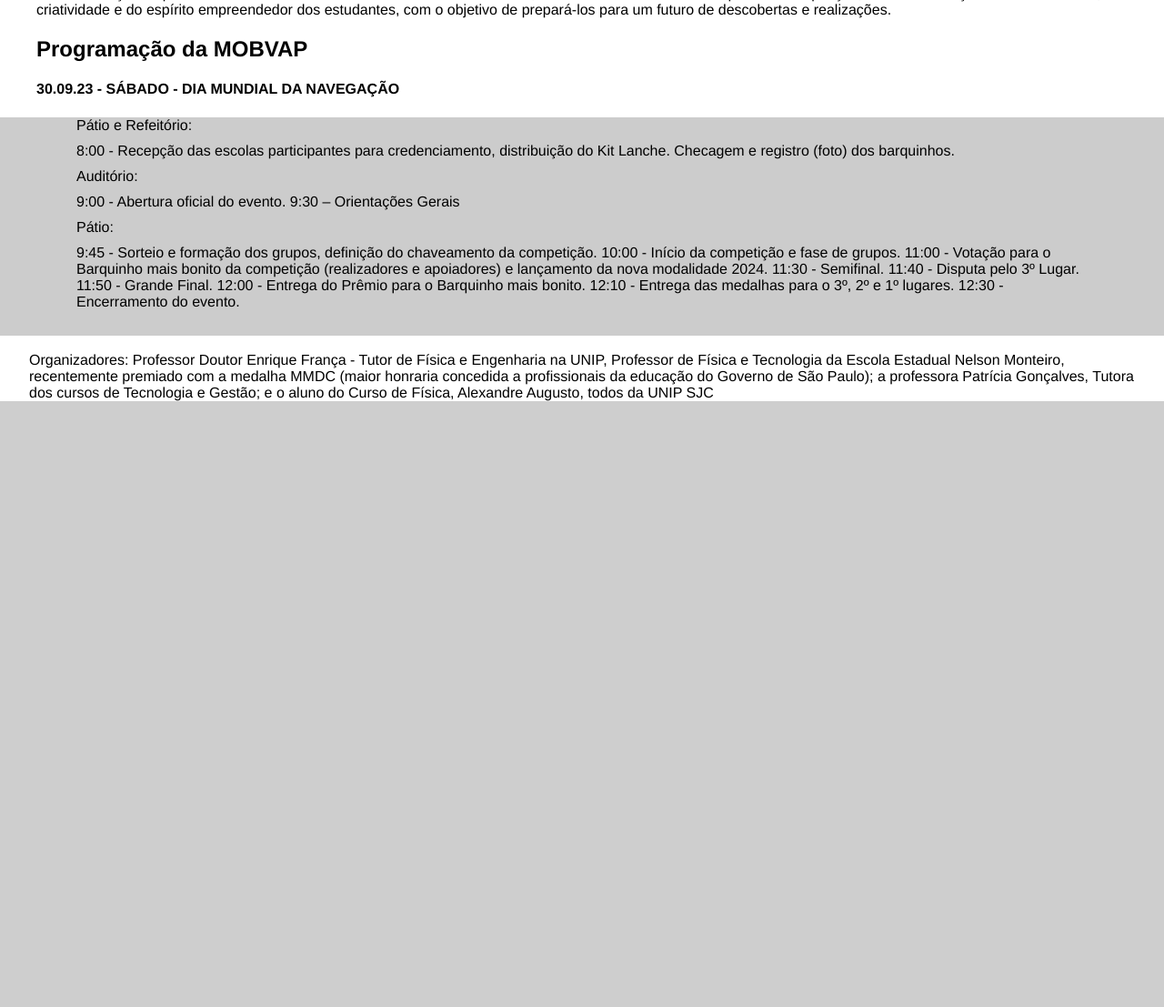
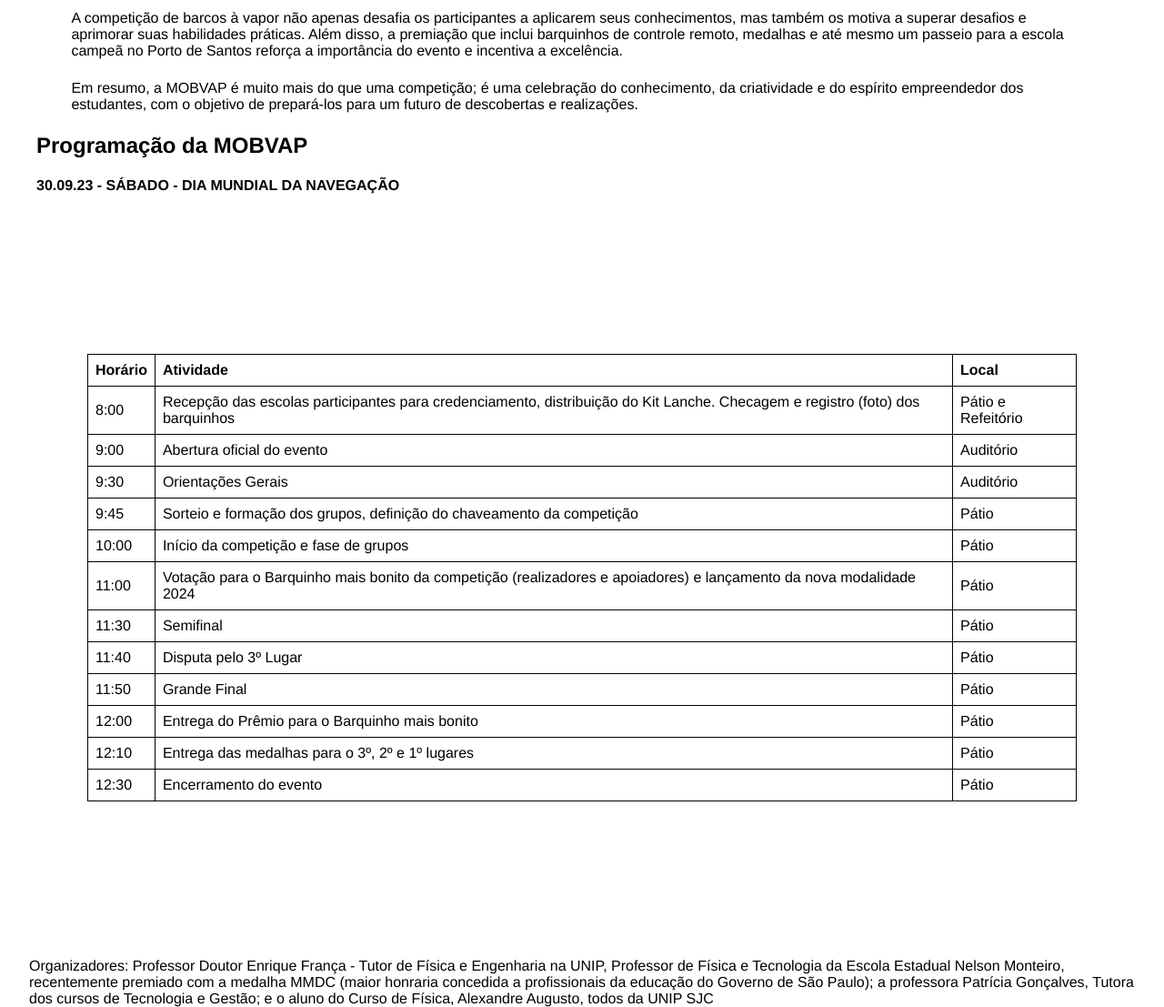
Before and after one commit to leticiacarvalho04/MOBVAP, a Flask app: page / in a window 1280 px wide. Shown: the part 362-1469 px from the top of the page at 91% size. Before the commit the page ends 803 px from the top, so only its background shows below. Run offline with Flask 3, Linux system fonts and the light colour scheme.

Commit message:
colocando a tabela

```diff
--- a/static/css/style.css
+++ b/static/css/style.css
@@ -77,22 +77,32 @@ h1{
 }
 
 .sobre {
-    display: flex;
     padding: 0 40px;
-    margin: 0 auto;
+    margin: 0 3%;
+}
+
+.sobre p{
+    margin-bottom: 2%;
 }
 
 .programacao{
-    background-color: #ccc;
-    width: 100%;
-    height: 30vh;
+    display: flex;
+    justify-content: center;
+    align-items: center;
+    height: 100vh;
+    margin: 0;
+    padding: 0;
 }
 
-.programacao p{
-    width: 90vw;
-    padding: 0 20px;
-    margin: 10px auto;
-    justify-content: center;
+table {
+    border-collapse: collapse;
+    width: 85%;
+}
+
+th, td {
+    border: 1px solid black;
+    padding: 8px;
+    text-align: left;
 }
 
 .organizadores{
--- a/templates/home.html
+++ b/templates/home.html
@@ -3,47 +3,104 @@
 {% block content %}
     <h1>Seja bem vindo(a)!</h1>
     <div class="sobre">
+        <p>
             O objetivo principal da MOBVAP 2023 é promover a educação STEAM (Ciência, Tecnologia, Engenharia, Artes/Design e Matemática) entre os estudantes,
             despertando a curiosidade, a criatividade e o espírito empreendedor. A mostra visa inspirar jovens a explorar o conhecimento científico e tecnológico
             de maneira prática e envolvente, aplicando esses princípios na construção de barcos à vapor.
+        </p>
 
+        <p>
             Além disso, a MOBVAP incentiva a troca de conhecimento e experiências entre escolas, estudantes, professores e instituições parceiras. Isso cria um
             ambiente de colaboração e aprendizado mútuo, onde todos podem se beneficiar do compartilhamento de ideias e soluções.
+        </p>
 
+        <p>
             A competição de barcos à vapor não apenas desafia os participantes a aplicarem seus conhecimentos, mas também os motiva a superar desafios e aprimorar
             suas habilidades práticas. Além disso, a premiação que inclui barquinhos de controle remoto, medalhas e até mesmo um passeio para a escola campeã no
             Porto de Santos reforça a importância do evento e incentiva a excelência.
+        </p>
 
+        <p>
             Em resumo, a MOBVAP é muito mais do que uma competição; é uma celebração do conhecimento, da criatividade e do espírito empreendedor dos estudantes,
             com o objetivo de prepará-los para um futuro de descobertas e realizações.
+        </p>
     </div>
 
     <div>
         <h2>Programação da MOBVAP</h2>
         <h4>30.09.23  - SÁBADO - DIA MUNDIAL DA NAVEGAÇÃO</h4>
-
         <div class="programacao">
-            <p>Pátio e Refeitório:</p>
-            <p>8:00 - Recepção das escolas participantes para credenciamento, distribuição do Kit Lanche. Checagem e registro (foto) dos barquinhos.</p>
-
-            <p>Auditório:</p>
-            <p>
-                9:00 - Abertura oficial do evento.
-                9:30 – Orientações Gerais
-            </p>
-
-            <p>Pátio:</p>
-            <p>
-                9:45 - Sorteio e formação dos grupos, definição do chaveamento da competição.
-                10:00 - Início da competição e fase de grupos.
-                11:00 - Votação para o Barquinho mais bonito da competição (realizadores e apoiadores) e lançamento da nova modalidade 2024.
-                11:30 - Semifinal.
-                11:40 - Disputa pelo 3º Lugar.
-                11:50 - Grande Final.
-                12:00 - Entrega do Prêmio para o Barquinho mais bonito.
-                12:10 - Entrega das medalhas para o 3º, 2º e 1º lugares.
-                12:30 - Encerramento do evento.
-            </p>
+            <table>
+                <thead>
+                    <tr>
+                        <th>Horário</th>
+                        <th>Atividade</th>
+                        <th>Local</th>
+                    </tr>
+                </thead>
+                <tbody>
+                    <tr>
+                        <td>8:00</td>
+                        <td>Recepção das escolas participantes para credenciamento, distribuição do Kit Lanche. Checagem e registro (foto) dos barquinhos</td>
+                        <td>Pátio e Refeitório</td>
+                    </tr>
+                    <tr>
+                        <td>9:00</td>
+                        <td>Abertura oficial do evento</td>
+                        <td>Auditório</td>
+                    </tr>
+                    <tr>
+                        <td>9:30</td>
+                        <td>Orientações Gerais</td>
+                        <td>Auditório</td>
+                    </tr>
+                    <tr>
+                        <td>9:45</td>
+                        <td>Sorteio e formação dos grupos, definição do chaveamento da competição</td>
+                        <td>Pátio</td>
+                    </tr>
+                    <tr>
+                        <td>10:00</td>
+                        <td>Início da competição e fase de grupos</td>
+                        <td>Pátio</td>
+                    </tr>
+                    <tr>
+                        <td>11:00</td>
+                        <td>Votação para o Barquinho mais bonito da competição (realizadores e apoiadores) e lançamento da nova modalidade 2024</td>
+                        <td>Pátio</td>
+                    </tr>
+                    <tr>
+                        <td>11:30</td>
+                        <td>Semifinal</td>
+                        <td>Pátio</td>
+                    </tr>
+                    <tr>
+                        <td>11:40</td>
+                        <td>Disputa pelo 3º Lugar</td>
+                        <td>Pátio</td>
+                    </tr>
+                    <tr>
+                        <td>11:50</td>
+                        <td>Grande Final</td>
+                        <td>Pátio</td>
+                    </tr>
+                    <tr>
+                        <td>12:00</td>
+                        <td>Entrega do Prêmio para o Barquinho mais bonito</td>
+                        <td>Pátio</td>
+                    </tr>
+                    <tr>
+                        <td>12:10</td>
+                        <td>Entrega das medalhas para o 3º, 2º e 1º lugares</td>
+                        <td>Pátio</td>
+                    </tr>
+                    <tr>
+                        <td>12:30</td>
+                        <td>Encerramento do evento</td>
+                        <td>Pátio</td>
+                    </tr>
+                </tbody>
+            </table>
         </div>
     </div>
 
```
Also changed, not shown: 1 other file. Lines whose indentation alone changed are shown as unchanged.
